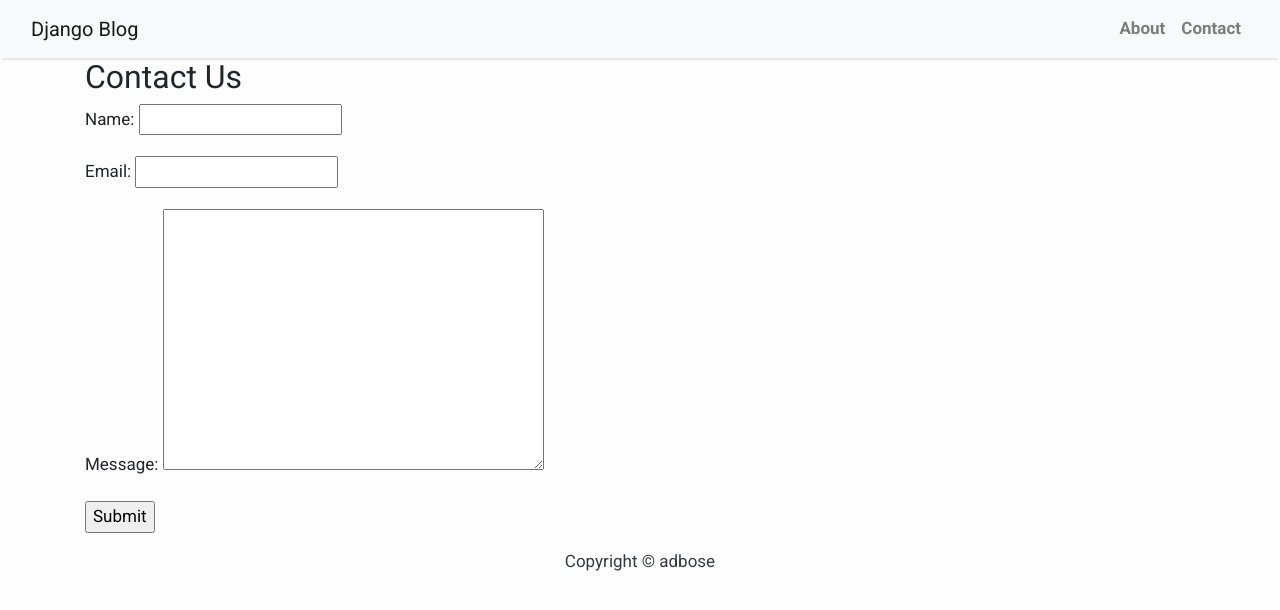
After one commit to adybose/django-blog-project, a Django app: page /contact/ in a window 1280 px wide. The commit adds this page. Shown: the top 610 px of the page. Run offline with Django 3.2, Linux system fonts and the light colour scheme; some libraries are stand-ins or nearby versions.

Commit message:
Add contact and about

```diff
--- /dev/null
+++ b/blogproject/blogapp/forms.py
@@ -0,0 +1,6 @@
+from django import forms
+
+class ContactForm(forms.Form):
+    name = forms.CharField(max_length=100)
+    email = forms.EmailField()
+    message = forms.CharField(widget=forms.Textarea)
--- a/blogproject/blogapp/urls.py
+++ b/blogproject/blogapp/urls.py
@@ -3,5 +3,7 @@ from . import views
 
 urlpatterns = [
     path('', views.ArticleListView.as_view(), name='home'),
+    path('about/', views.AboutView.as_view(), name='about'),
+    path('contact/', views.contact_us, name='contact'),
     path('<slug:slug>/', views.ArticleDetailView.as_view(), name='article_detail'),
 ]
--- a/blogproject/blogapp/views.py
+++ b/blogproject/blogapp/views.py
@@ -1,6 +1,9 @@
 from django.shortcuts import render
-from django.views.generic import ListView, DetailView
+from django.views.generic import ListView, DetailView, TemplateView
 from .models import Article
+from django.http import HttpResponse
+from .forms import ContactForm
+from django.core.mail import send_mail
 
 # Create your views here.
 class ArticleListView(ListView):
@@ -11,3 +14,21 @@ class ArticleListView(ListView):
 class ArticleDetailView(DetailView):
     model = Article
     template_name = 'detail.html'
+
+class AboutView(TemplateView):
+    template_name = 'about.html'
+
+def contact_us(request):
+    if request.method =='POST':
+        form = ContactForm(request.POST)
+        if form.is_valid():
+            # send email code goes here
+            sender_name = form.cleaned_data['name']
+            sender_email = form.cleaned_data['email']
+            message = "{0} has sent you a new message:\n\n{1}".format(sender_name, form.cleaned_data['message'])
+            send_mail('New Enquiry', message, sender_email, ['enquiry@exampleco.com'])
+
+            return HttpResponse('Thank you for contacting us')
+    else:
+        form = ContactForm()
+    return render(request, 'contact.html', {'form': form})
--- a/blogproject/blogproject/settings.py
+++ b/blogproject/blogproject/settings.py
@@ -122,3 +122,5 @@ STATIC_URL = '/static/'
 
 # STATICFILES_DIRS = [os.path.join(BASE_DIR, 'static')]
 STATICFILES_DIRS = [str(BASE_DIR.joinpath('static'))]
+
+EMAIL_BACKEND = 'django.core.mail.backends.console.EmailBackend'
--- a/blogproject/templates/base.html
+++ b/blogproject/templates/base.html
@@ -45,10 +45,10 @@
                 <div class="collapse navbar-collapse" id="navbarResponsive">
                     <ul class="navbar-nav ml-auto">
                         <li class="nav-item text-black">
-                            <a class="nav-link text-black font-weight-bold" href="#">About</a>
+                            <a class="nav-link text-black font-weight-bold" href="{% url 'about' %}">About</a>
                         </li>
                         <li class="nav-item text-black">
-                            <a class="nav-link text-black font-weight-bold" href="#">Contact</a>
+                            <a class="nav-link text-black font-weight-bold" href="{% url 'contact' %}">Contact</a>
                         </li>
                     </ul>
                 </div>
--- /dev/null
+++ b/blogproject/templates/contact.html
@@ -0,0 +1,11 @@
+{% extends "base.html" %}
+{% block content %}
+<div class="container">
+    <h2>Contact Us</h2>
+    <form method="post">
+    {% csrf_token %}
+    {{ form.as_p }}
+        <input type="submit" value="Submit" />
+    </form>
+</div>
+{% endblock content %}
--- a/blogproject/templates/index.html
+++ b/blogproject/templates/index.html
@@ -36,6 +36,8 @@
             <!-- Blog Entries Column -->
             <div class="col-md-8 mt-3 left">
                 {% for article in article_list %}
+                <!-- Using Generic ListView provides template variables with either of the two names:
+                `object_list` or `<model_name>_list` which in this case is `article_list` -->
                     <div class="card mb-4">
                         <div class="card-body">
                             <h2 class="card-title">{{ article.title }}</h2>
--- a/blogproject/templates/sidebar.html
+++ b/blogproject/templates/sidebar.html
@@ -13,9 +13,8 @@
 <div class="card my-4">
         <h5 class="card-header">About Us</h5>
     <div class="card-body">
-        <p class="card-text"> This awesome blog is made on the top of our Favourite full stack Framework 'Django', follow up the tutorial to learn how we made it..!</p>
-        <a href="https://djangocentral.com/building-a-blog-application-with-django"
-        class="btn btn-danger">Know more!</a>
+        <p class="card-text"> This awesome blog is made on the top of our Favourite full stack Framework 'Django'</p>
+        <a href="{% url 'about' %}" class="btn btn-danger">Know more!</a>
     </div>
 </div>
 </div>
```
Also changed, not shown: blogproject/templates/about.html (added, +15 -0 lines), blogproject/templates/detail.html (+15 -25 lines), blogproject/templates/home.html (deleted, +0 -28 lines).
